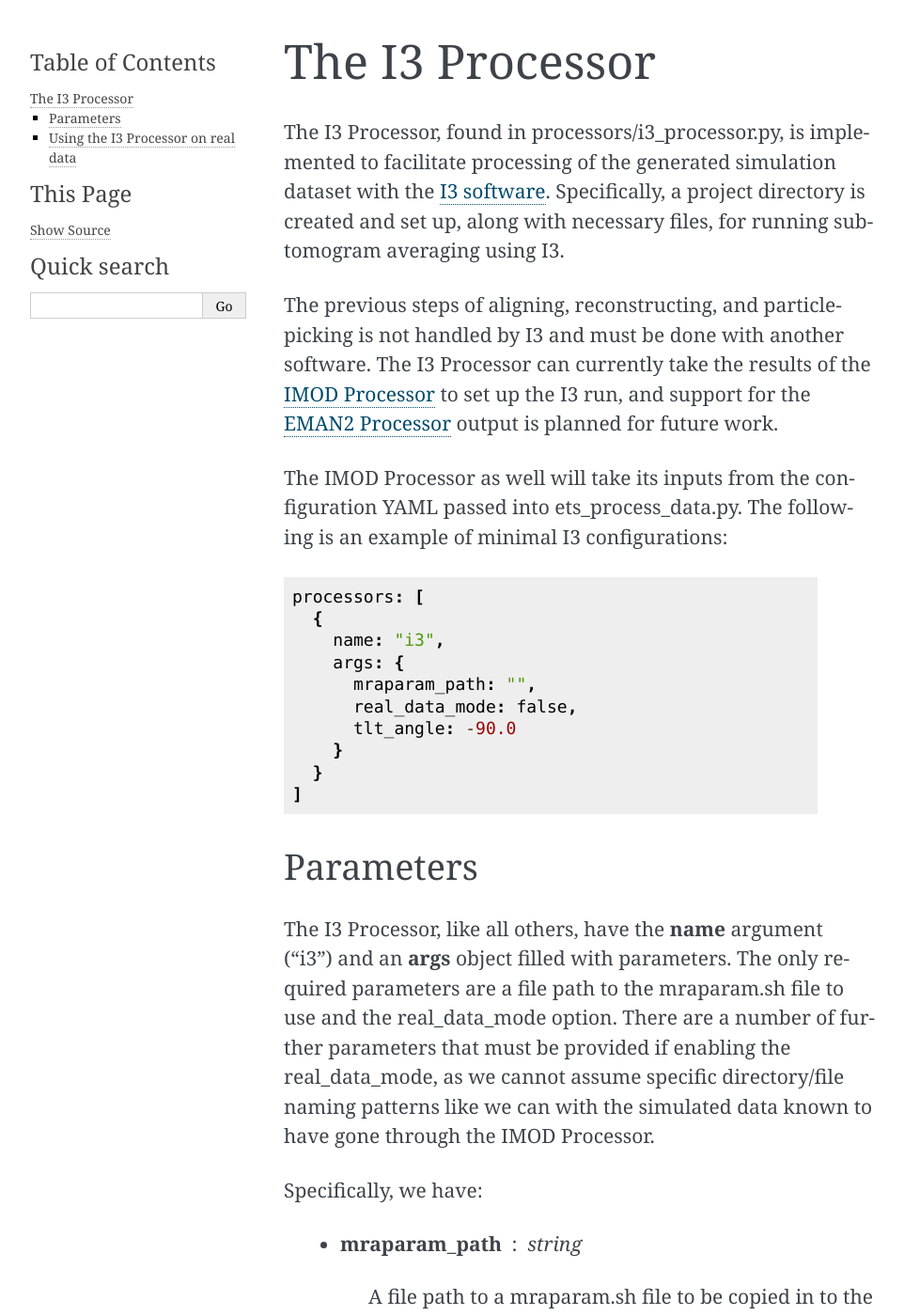
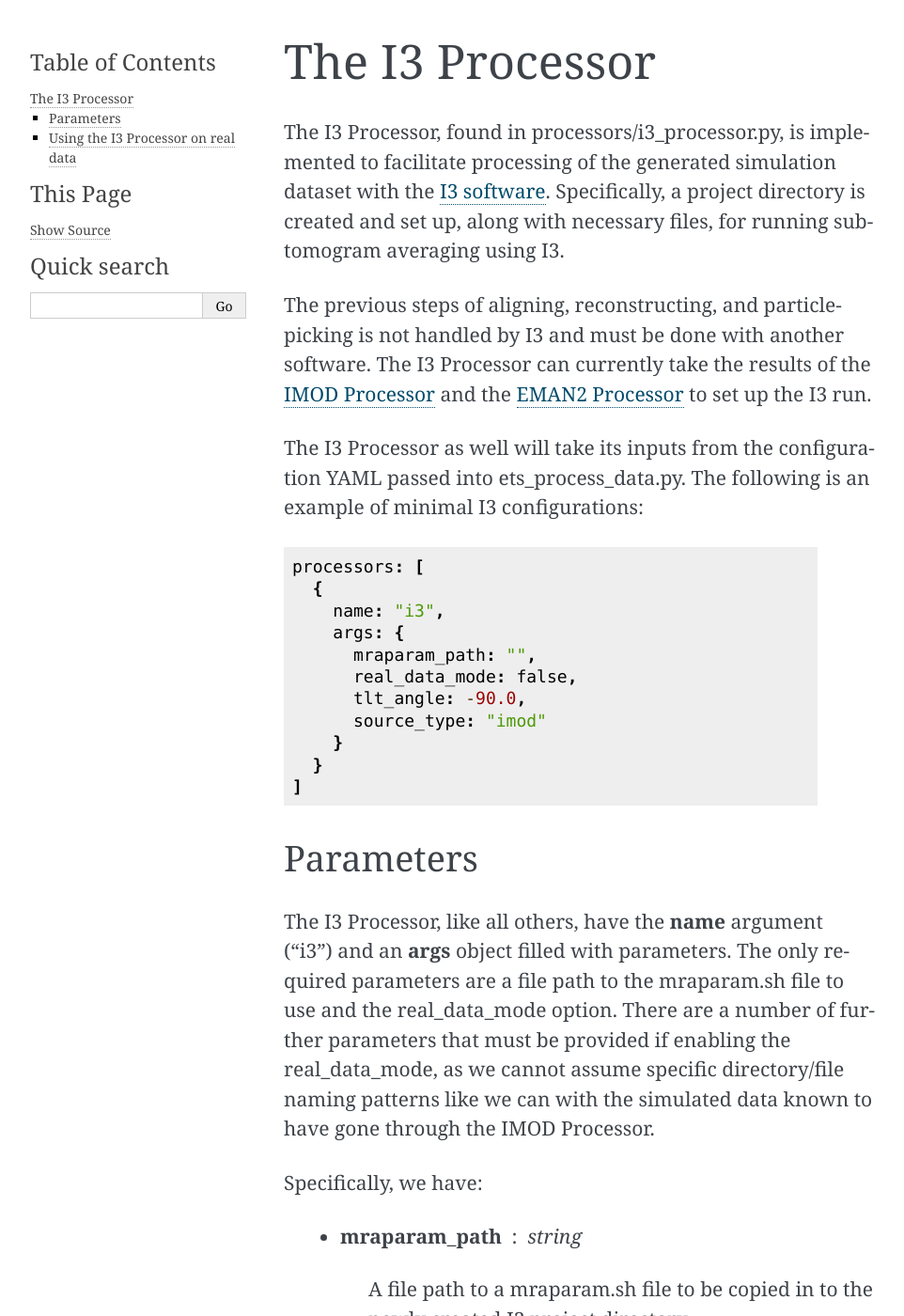
Before and after one commit to kmshin1397/ETSimulations, a Sphinx documentation site: the page built from docs/I3Processor.rst, in a window 1280 px wide and 1400 px high. Shown: the whole window at 94% size, without its empty margins (148-1110 px from the left). Built offline with Sphinx 7.4.7, drawn with Linux system fonts in a browser that asks for light colours; some of the changed text lies outside the part shown.

Commit message:
Improvements to I3 Processor docs

```diff
--- a/docs/I3Processor.rst
+++ b/docs/I3Processor.rst
@@ -2,9 +2,9 @@
 ==================
 The I3 Processor, found in processors/i3\_processor.py, is implemented to facilitate processing of the generated simulation dataset with the `I3 software <i3link>`_. Specifically, a project directory is created and set up, along with necessary files, for running sub-tomogram averaging using I3.
 
-The previous steps of aligning, reconstructing, and particle-picking is not handled by I3 and must be done with another software. The I3 Processor can currently take the results of the :ref:`IMOD Processor <imod_processor>` to set up the I3 run, and support for the :ref:`EMAN2 Processor <eman2_processor>` output is planned for future work.
+The previous steps of aligning, reconstructing, and particle-picking is not handled by I3 and must be done with another software. The I3 Processor can currently take the results of the :ref:`IMOD Processor <imod_processor>` and the :ref:`EMAN2 Processor <eman2_processor>` to set up the I3 run.
 
-The IMOD Processor as well will take its inputs from the configuration YAML passed into ets\_process\_data.py. The following is an example of minimal I3 configurations: ::
+The I3 Processor as well will take its inputs from the configuration YAML passed into ets\_process\_data.py. The following is an example of minimal I3 configurations: ::
 
     processors: [
       {
@@ -31,7 +32,7 @@
         Enable this to let the I3 Processor know that you are processing real data and to use the other parameters below rather than assuming the directory/file naming patterns used by IMOD Processor.
 
     * **tlt\_angle** : float
-        The tilt angle for the maps to record in the generated .tlt files for missing-wedge compensation
+        (Required only if **source\_type** is "imod") The tilt axis angle for the maps to record in the generated .tlt files for missing-wedge compensation. For EMAN2 source, the tilt axis angle will be taken from the tomogram info files (as the average across all tilt images) at the same time per-tilt angles are extracted from them for the .tlt file.
 
     * **source\_type** : string
         The source software from which to import into an I3 project. This should be "imod" or "eman2".
```
Also changed, not shown: other parts of docs/I3Processor.rst (+3 -1 lines).
